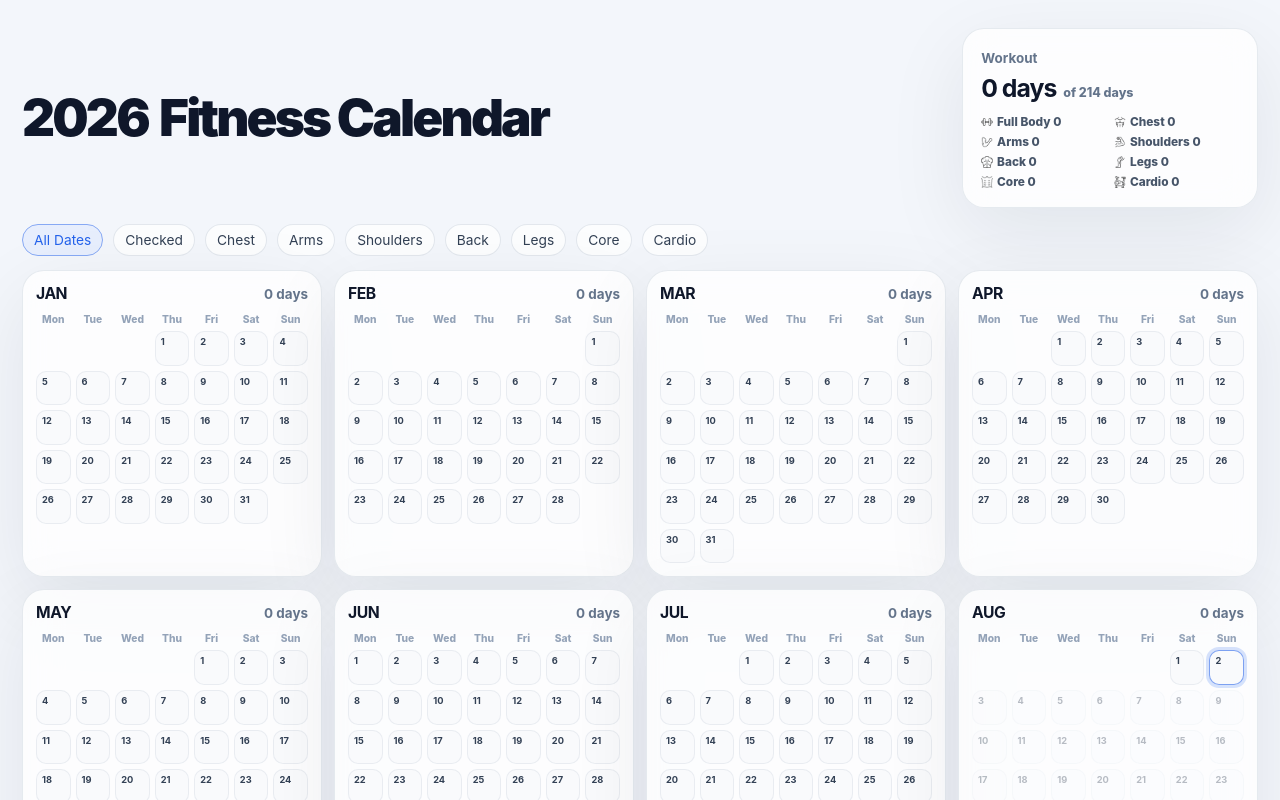
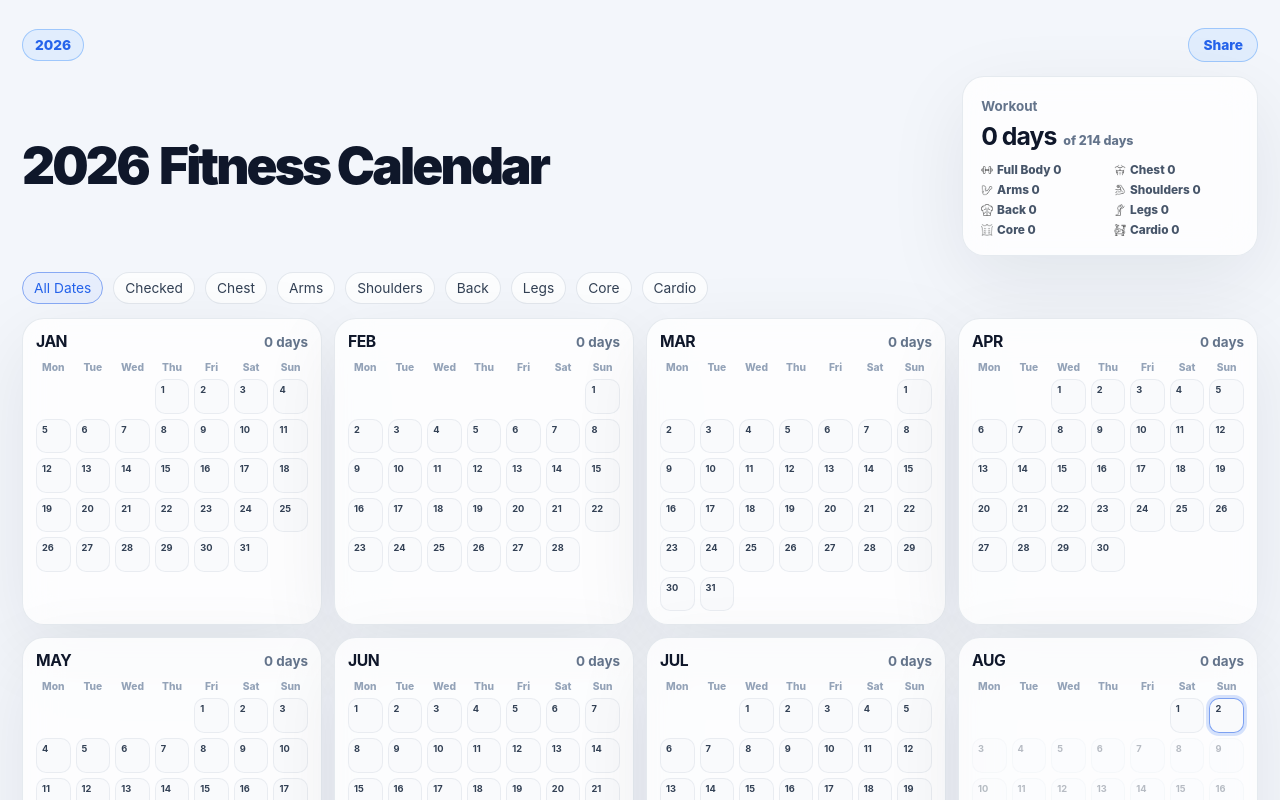
Before and after one commit to gentleming/fitness-year-calendar, a Next.js app: page / in a window 1280 px wide. Shown: the top 800 px of the page. Built offline with nearby package versions, Linux system fonts and the light colour scheme.

Commit message:
Add year navigation and calendar image sharing

```diff
--- a/app/globals.css
+++ b/app/globals.css
@@ -25,6 +25,67 @@ button {
   max-width: 1320px;
   margin: 0 auto;
   padding: 28px 22px 44px;
+}
+
+.toolbar {
+  display: flex;
+  gap: 12px;
+  align-items: center;
+  justify-content: space-between;
+  margin-bottom: 14px;
+}
+
+.year-switcher {
+  display: flex;
+  flex-wrap: wrap;
+  gap: 8px;
+}
+
+.year-switcher button,
+.share-button {
+  border: 1px solid rgba(148, 163, 184, 0.24);
+  border-radius: 999px;
+  background: rgba(255, 255, 255, 0.72);
+  color: #334155;
+  cursor: pointer;
+  font-size: 0.86rem;
+  font-weight: 800;
+  transition:
+    transform 160ms ease,
+    border-color 160ms ease,
+    background 160ms ease,
+    color 160ms ease;
+}
+
+.year-switcher button {
+  padding: 7px 12px;
+}
+
+.share-button {
+  padding: 8px 14px;
+}
+
+.year-switcher button:hover,
+.share-button:hover:not(:disabled) {
+  transform: translateY(-1px);
+  border-color: rgba(37, 99, 235, 0.35);
+}
+
+.year-switcher button.selected,
+.share-button {
+  border-color: rgba(96, 165, 250, 0.52);
+  background: rgba(219, 234, 254, 0.74);
+  color: #2563eb;
+}
+
+.share-button:disabled {
+  cursor: wait;
+  opacity: 0.65;
+}
+
+.share-capture {
+  padding: 0;
+  background: #f3f6fb;
 }
 
 .hero {
@@ -497,6 +558,15 @@ h1 {
     padding: 20px 14px 36px;
   }
 
+  .toolbar {
+    align-items: stretch;
+    flex-direction: column;
+  }
+
+  .share-button {
+    align-self: flex-start;
+  }
+
   .month-card,
   .stat-card {
     border-radius: 22px;
--- a/app/page.tsx
+++ b/app/page.tsx
@@ -1,13 +1,13 @@
 "use client";
 
 import type { CSSProperties, ReactNode } from "react";
-import { useEffect, useMemo, useState } from "react";
+import { useEffect, useMemo, useRef, useState } from "react";
 
-const currentYear = new Date().getFullYear();
-const storageKey = `fitness-calendar-${currentYear}`;
+const launchYear = 2026;
+const actualYear = new Date().getFullYear();
 
 const muscleGroups = [
-  { id: "default", label: "Full Body", icon: "/icons/default.png", color: "#64748b" },
+  { id: "default", label: "Full Body", icon: "/icons/default.png", color: "#60a5fa" },
   { id: "chest", label: "Chest", icon: "/icons/chest.png", color: "#ef4444" },
   { id: "arms", label: "Arms", icon: "/icons/arms.png", color: "#f97316" },
   { id: "shoulders", label: "Shoulders", icon: "/icons/shoulders.png", color: "#0891b2" },
@@ -41,6 +41,24 @@ type Checkin = {
 };
 
 type Checkins = Record<string, Checkin>;
+
+function getStorageKey(year: number) {
+  return `fitness-calendar-${year}`;
+}
+
+function getYearOptions(year: number) {
+  const startYear = Math.min(launchYear, year);
+  return Array.from({ length: year - startYear + 1 }, (_, index) => startYear + index).reverse();
+}
+
+function loadCheckins(year: number) {
+  if (typeof window === "undefined") return {};
+  try {
+    return JSON.parse(localStorage.getItem(getStorageKey(year)) ?? "{}") as Checkins;
+  } catch {
+    return {};
+  }
+}
 
 function isoDate(date: Date) {
   const year = date.getFullYear();
@@ -87,22 +105,24 @@ function MuscleIcon({ src, label }: { src: string; label: string }) {
 export default function Home() {
   const today = new Date();
   const todayIso = isoDate(today);
-  const [checkins, setCheckins] = useState<Checkins>({});
+  const [viewYear, setViewYear] = useState(actualYear);
+  const [checkinsByYear, setCheckinsByYear] = useState<Record<number, Checkins>>({});
   const [selectedDate, setSelectedDate] = useState(todayIso);
   const [openDate, setOpenDate] = useState<string | null>(null);
   const [filter, setFilter] = useState("all");
+  const [isSharing, setIsSharing] = useState(false);
+  const captureRef = useRef<HTMLElement | null>(null);
+  const yearOptions = useMemo(() => getYearOptions(actualYear), []);
+  const checkins = checkinsByYear[viewYear] ?? {};
 
   useEffect(() => {
-    try {
-      setCheckins(JSON.parse(localStorage.getItem(storageKey) ?? "{}"));
-    } catch {
-      setCheckins({});
-    }
-  }, []);
+    setCheckinsByYear(Object.fromEntries(yearOptions.map((year) => [year, loadCheckins(year)])));
+  }, [yearOptions]);
 
   useEffect(() => {
-    localStorage.setItem(storageKey, JSON.stringify(checkins));
-  }, [checkins]);
+    setOpenDate(null);
+    setSelectedDate(viewYear === actualYear ? todayIso : `${viewYear}-12-31`);
+  }, [todayIso, viewYear]);
 
   useEffect(() => {
     if (!openDate) return;
@@ -118,7 +138,7 @@ export default function Home() {
     return () => document.removeEventListener("pointerdown", closePopoverOnOutsideClick);
   }, [openDate]);
 
-  const days = useMemo(() => getDaysInYear(currentYear), []);
+  const days = useMemo(() => getDaysInYear(viewYear), [viewYear]);
   const months = useMemo(
     () =>
       monthLabels.map((label, monthIndex) => ({
@@ -129,7 +149,7 @@ export default function Home() {
   );
 
   const totalWorkoutDays = Object.keys(checkins).length;
-  const elapsedDays = Math.min(days.length, getElapsedDaysInYear(today));
+  const elapsedDays = viewYear === actualYear ? Math.min(days.length, getElapsedDaysInYear(today)) : days.length;
   const workoutCounts = useMemo(() => {
     const counts = Object.fromEntries(muscleGroups.map((group) => [group.id, 0])) as Record<string, number>;
     Object.values(checkins).forEach((entry) => {
@@ -140,11 +160,23 @@ export default function Home() {
     return counts;
   }, [checkins]);
 
+  function updateCheckins(updater: (current: Checkins) => Checkins) {
+    setCheckinsByYear((current) => {
+      const currentYearCheckins = current[viewYear] ?? loadCheckins(viewYear);
+      const nextYearCheckins = updater(currentYearCheckins);
+      localStorage.setItem(getStorageKey(viewYear), JSON.stringify(nextYearCheckins));
+      return {
+        ...current,
+        [viewYear]: nextYearCheckins,
+      };
+    });
+  }
+
   function toggleCheckin(dateIso: string, group = "default") {
     if (dateIso > todayIso) return;
     setSelectedDate(dateIso);
     setOpenDate(dateIso);
-    setCheckins((current) => {
+    updateCheckins((current) => {
       const next = { ...current };
       if (group === "remove" || next[dateIso]?.group === group) {
         delete next[dateIso];
@@ -157,7 +189,7 @@ export default function Home() {
 
   function setSelectedGroup(group: string) {
     if (!openDate || openDate > todayIso) return;
-    setCheckins((current) => {
+    updateCheckins((current) => {
       const currentEntry = current[openDate];
       const currentGroups = normalizeGroups(currentEntry);
       let nextGroups: string[];
@@ -187,6 +219,32 @@ export default function Home() {
     });
   }
 
+  async function shareAsImage() {
+    const node = captureRef.current;
+    if (!node) return;
+
+    setOpenDate(null);
+    setIsSharing(true);
+    try {
+      await new Promise((resolve) => requestAnimationFrame(resolve));
+      await document.fonts.ready;
+      const { toPng } = await import("html-to-image");
+      const dataUrl = await toPng(node, {
+        backgroundColor: "#f3f6fb",
+        cacheBust: true,
+        pixelRatio: 2,
+      });
+      const link = document.createElement("a");
+      link.download = `fitness-calendar-${viewYear}.png`;
+      link.href = dataUrl;
+      link.click();
+    } catch {
+      window.alert("Could not generate the image. Please try again.");
+    } finally {
+      setIsSharing(false);
+    }
+  }
+
   const visibleMonths = months.map((month) => ({
     ...month,
     days: month.days.filter((date) => {
@@ -199,10 +257,24 @@ export default function Home() {
 
   return (
     <main className="app-shell">
+      <section className="toolbar" aria-label="Calendar actions">
+        <div className="year-switcher" aria-label="Year selector">
+          {yearOptions.map((year) => (
+            <button key={year} className={viewYear === year ? "selected" : ""} onClick={() => setViewYear(year)}>
+              {year}
+            </button>
+          ))}
+        </div>
+        <button className="share-button" onClick={shareAsImage} disabled={isSharing}>
+          {isSharing ? "Generating..." : "Share"}
+        </button>
+      </section>
+
+      <section className="share-capture" ref={captureRef}>
       <section className="hero">
         <div className="hero-card">
           <h1>
-            <span>{currentYear}</span>
+            <span>{viewYear}</span>
             <span>Fitness Calendar</span>
           </h1>
         </div>
@@ -292,7 +364,7 @@ export default function Home() {
                         setSelectedDate(dateIso);
                         setOpenDate(dateIso);
                         if (!entry) {
-                          setCheckins((current) => ({
+                          updateCheckins((current) => ({
                             ...current,
                             [dateIso]: {
                               groups: ["default"],
@@ -350,7 +422,7 @@ export default function Home() {
                         <button
                           className="popover-remove"
                           onClick={() => {
-                            setCheckins((current) => {
+                            updateCheckins((current) => {
                               const next = { ...current };
                               delete next[dateIso];
                               return next;
@@ -371,6 +443,7 @@ export default function Home() {
           );
         })}
       </section>
+      </section>
     </main>
   );
 }
--- a/package.json
+++ b/package.json
@@ -15,6 +15,7 @@
   },
   "dependencies": {
     "drizzle-orm": "0.45.2",
+    "html-to-image": "^1.11.13",
     "next": "16.2.6",
     "react": "19.2.6",
     "react-dom": "19.2.6"
```
Also changed, not shown: 1 other file (tests, documents, lock files or other folders).
